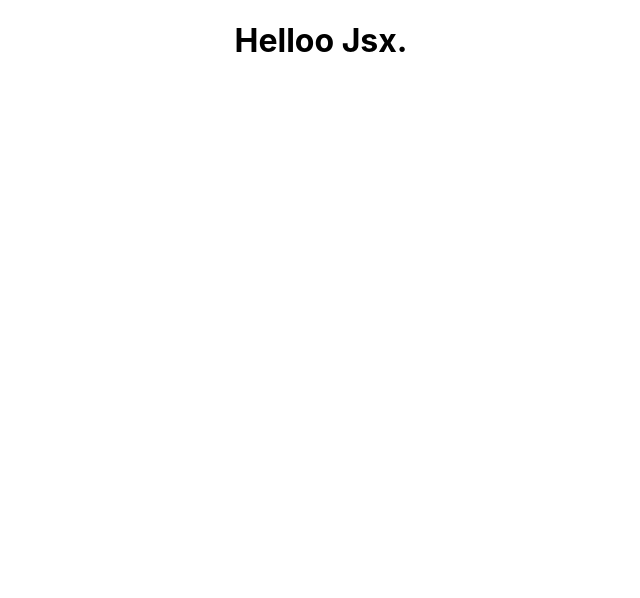
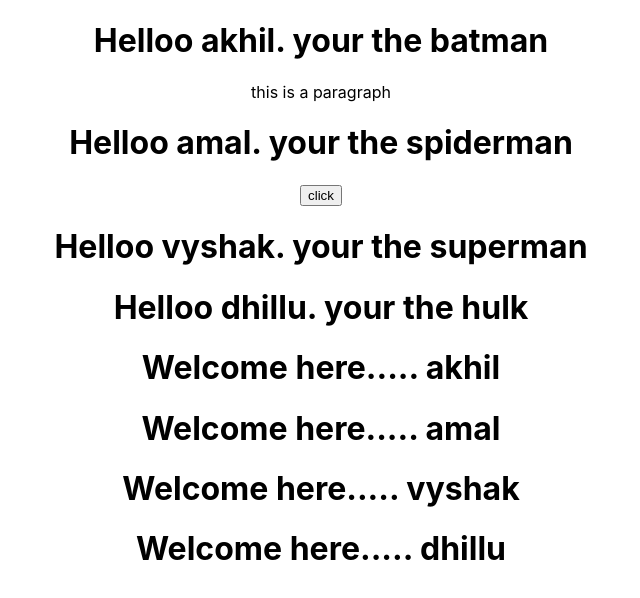
Before and after one commit to Akhil-EM/react-seris, a React (Create React App) app: page / in a window 1280 px wide. Shown: the top 598 px of the page, without its empty margins (319-959 px from the left). Built offline with nearby package versions, Linux system fonts and the light colour scheme.

Commit message:
props are the properties assigned to components.thy can't change thire value

```diff
--- a/src/App.js
+++ b/src/App.js
@@ -1,11 +1,20 @@
-import logo from './logo.svg';
+// import logo from './logo.svg';
 import './App.css';
 import Hello from './components/Hello'
+import Welcome from './components/Welcome'
 
 function App() {
   return (
     <div className="App">
-       <Hello/>
+       <Hello name="akhil" heroName='batman'>this is a paragraph</Hello>
+       <Hello name="amal" heroName='spiderman'><button>click</button></Hello>
+       <Hello name="vyshak" heroName='superman'/>
+       <Hello name="dhillu" heroName='hulk'/>
+
+       <Welcome name="akhil" heroName='batman'>this is a paragraph</Welcome>
+       <Welcome name="amal" heroName='spiderman'><button>click</button></Welcome>
+       <Welcome name="vyshak" heroName='superman'/>
+       <Welcome name="dhillu" heroName='hulk'/>
     </div>
   );
 }
--- a/src/components/Hello.js
+++ b/src/components/Hello.js
@@ -1,12 +1,16 @@
 import React from 'react';
 
-const Hello=()=>{
+const Hello=(props)=>{
+    // console.log(props);
     return (
         <div>
-            <h1>Helloo Jsx.</h1>
+            <h1>Helloo {props.name}. your the {props.heroName}</h1>
+            {props.children}
         </div>
     );
 }
 
 export default Hello;
 // can also use React.createElement('div',null,'helooo there');
+
+//props are immutable can't change values
--- a/src/components/Welcome.js
+++ b/src/components/Welcome.js
@@ -4,7 +4,7 @@ class Welcome extends React.Component{
 
     render(){
         return(
-            <h1>Welcome here.....</h1>
+            <h1>Welcome here..... {this.props.name}</h1>
         );
     }
 }
```
